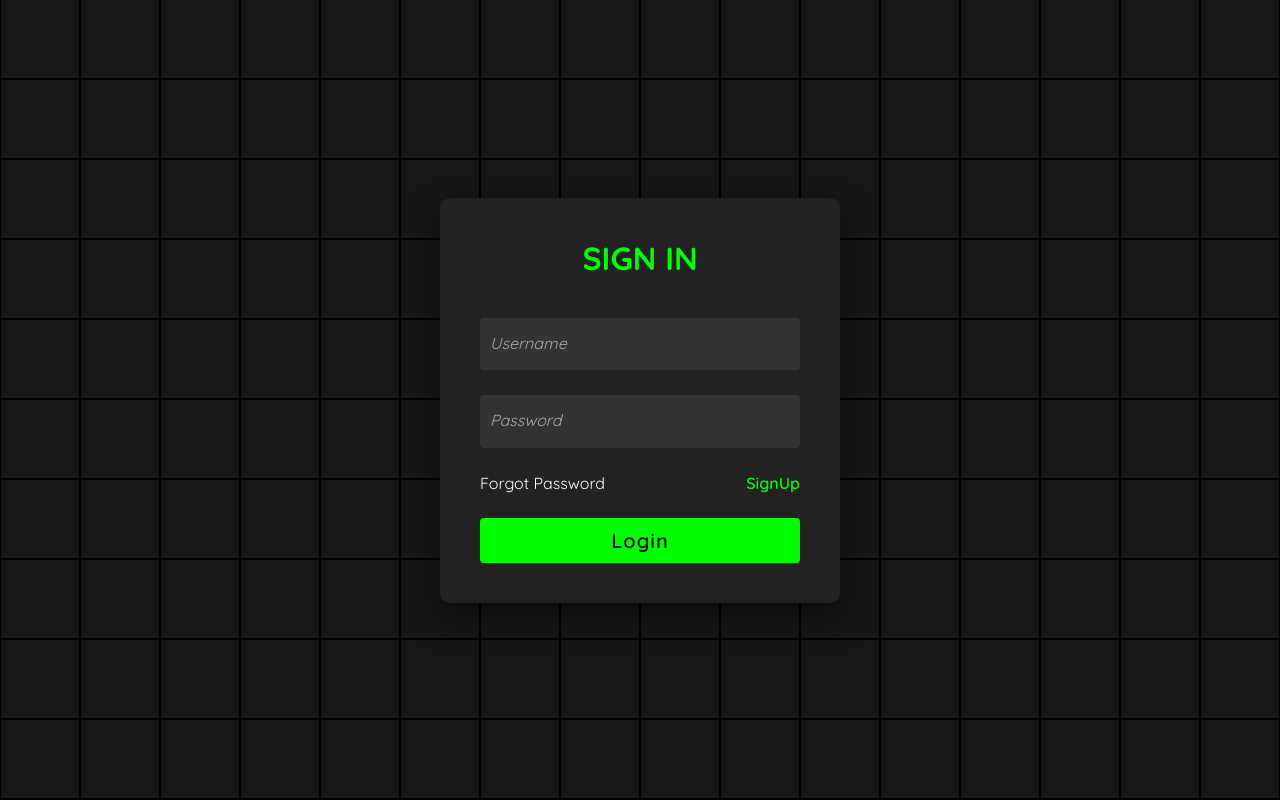
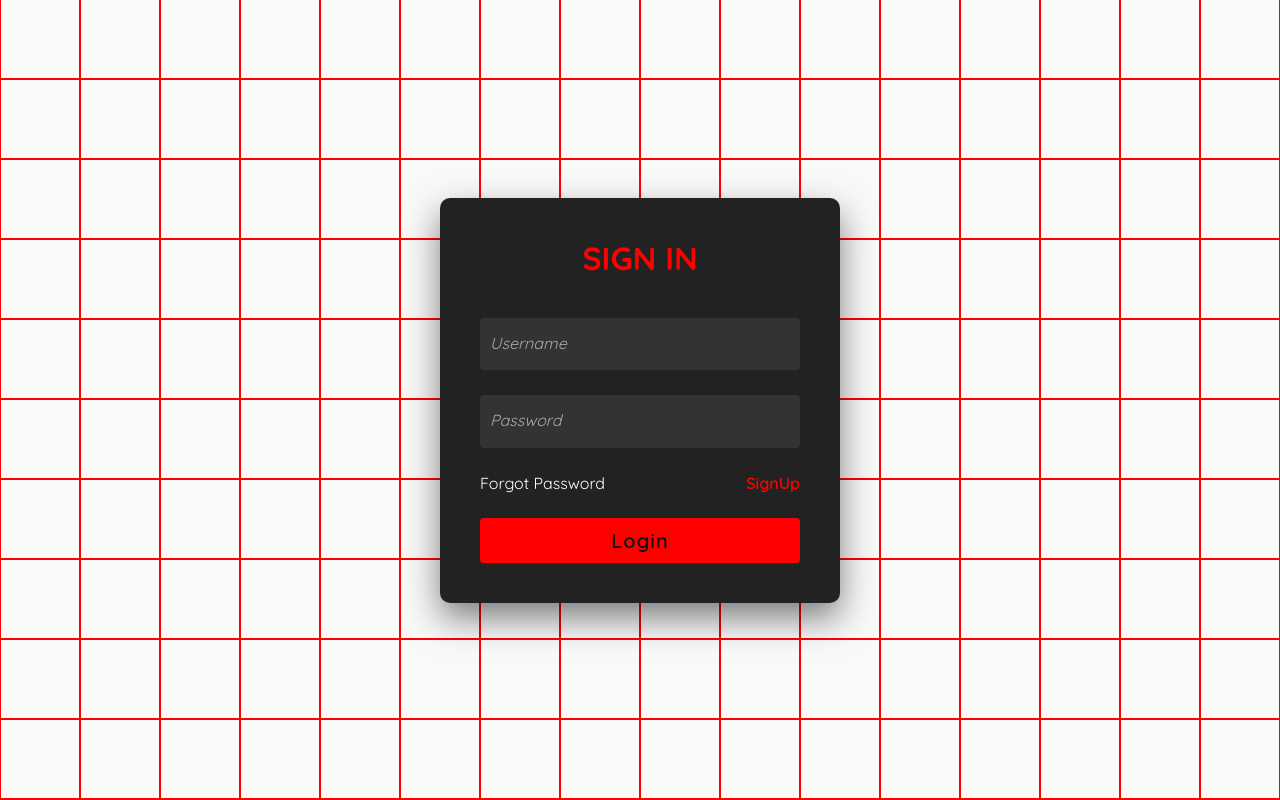
Before and after one commit to DevBhalgamiya/Login-Page, a plain HTML site: page index.html in a window 1280 px wide. Drawn offline with Linux system fonts and the light colour scheme.

Commit message:
message change theme

```diff
--- a/index.html
+++ b/index.html
@@ -259,7 +259,7 @@
                         <a href="#">SignUp</a>
                     </div>
                     <div class="inputBx">
-                        <input type="submit" value="Login" onclick="login">
+                        <a href="../home page/index.html"><input type="submit" value="Login" onclick="login"></a>
                     </div>
                 </div>
             </div>
--- a/style.css
+++ b/style.css
@@ -12,7 +12,7 @@ body{
     justify-content: center;
     align-items: center;
     min-height: 100vh;
-    background: black;
+    background: #f00;
 }
 
 section{
@@ -32,7 +32,7 @@ section::before{
     position: absolute;
     width: 100%;
     height: 100%;
-    background: linear-gradient(#000, #0f0, #000);
+    background: linear-gradient(#000, #f00, #000);
     animation: animate 5s linear infinite;
 }
 
@@ -50,13 +50,13 @@ section span{
     display: block;
     width: calc(6.25vw - 2px);
     height: calc(6.25vw - 2px);
-    background: #181818;
+    background: #f9f9f9;
     z-index: 2;
     transition: 1.5s;
 }
 
 section span:hover{
-    background: #0f0;
+    background: #f00;
     transition: 0s;
 }
 
@@ -84,7 +84,7 @@ section .signin .content{
 }
 section .signin .content h2{
     font-size: 2em;
-    color: #0f0;
+    color: #f00;
     text-transform: uppercase;
 }
 
@@ -143,14 +143,14 @@ section .content .form .links a{
 }
 
 section .content .form .links a:nth-child(2){
-    color: #0f0;
+    color: #f00;
     font-weight: 600;
 }
 
 section .content .form .inputBx input[type="submit"]
 {
     padding: 10px;
-    background: #0f0;
+    background: #f00;
     color: #111;
     font-weight: 600;
     font-size: 1.25em;
```
